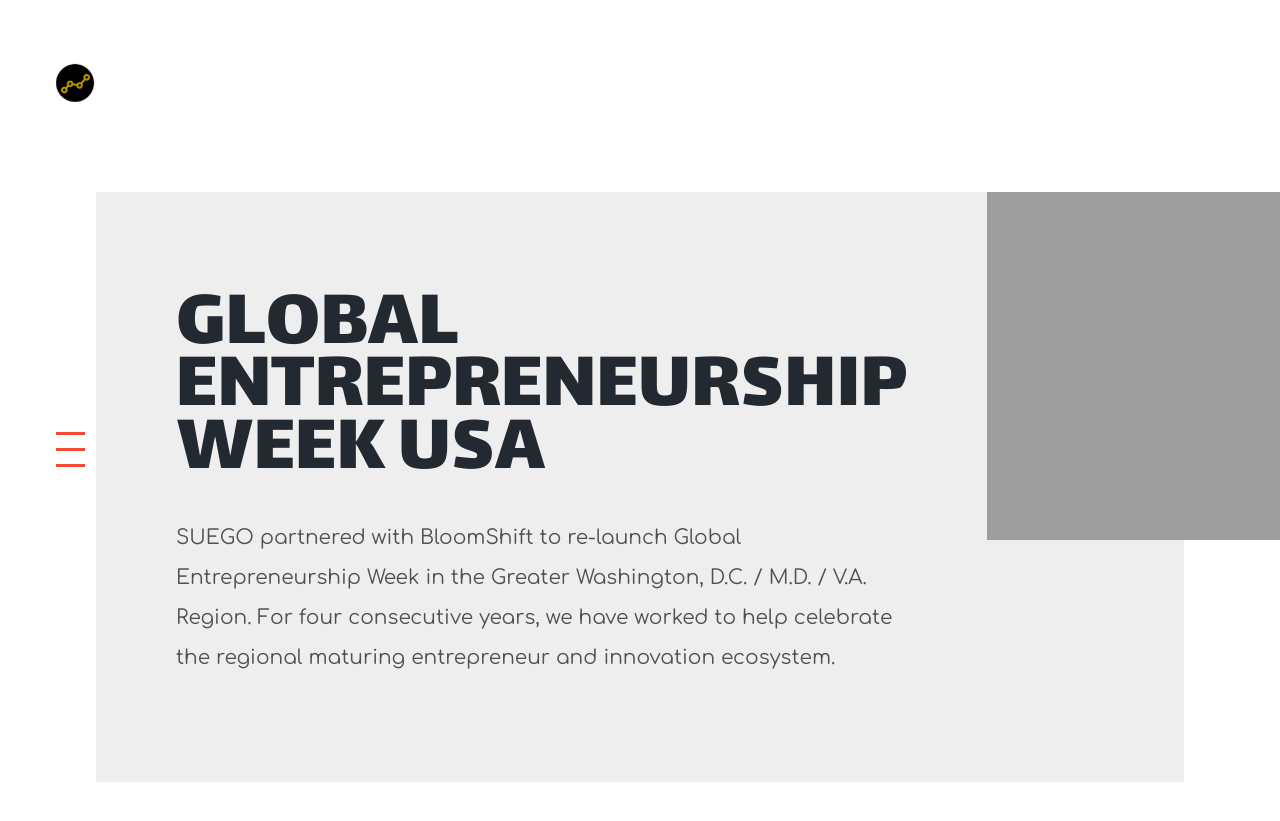
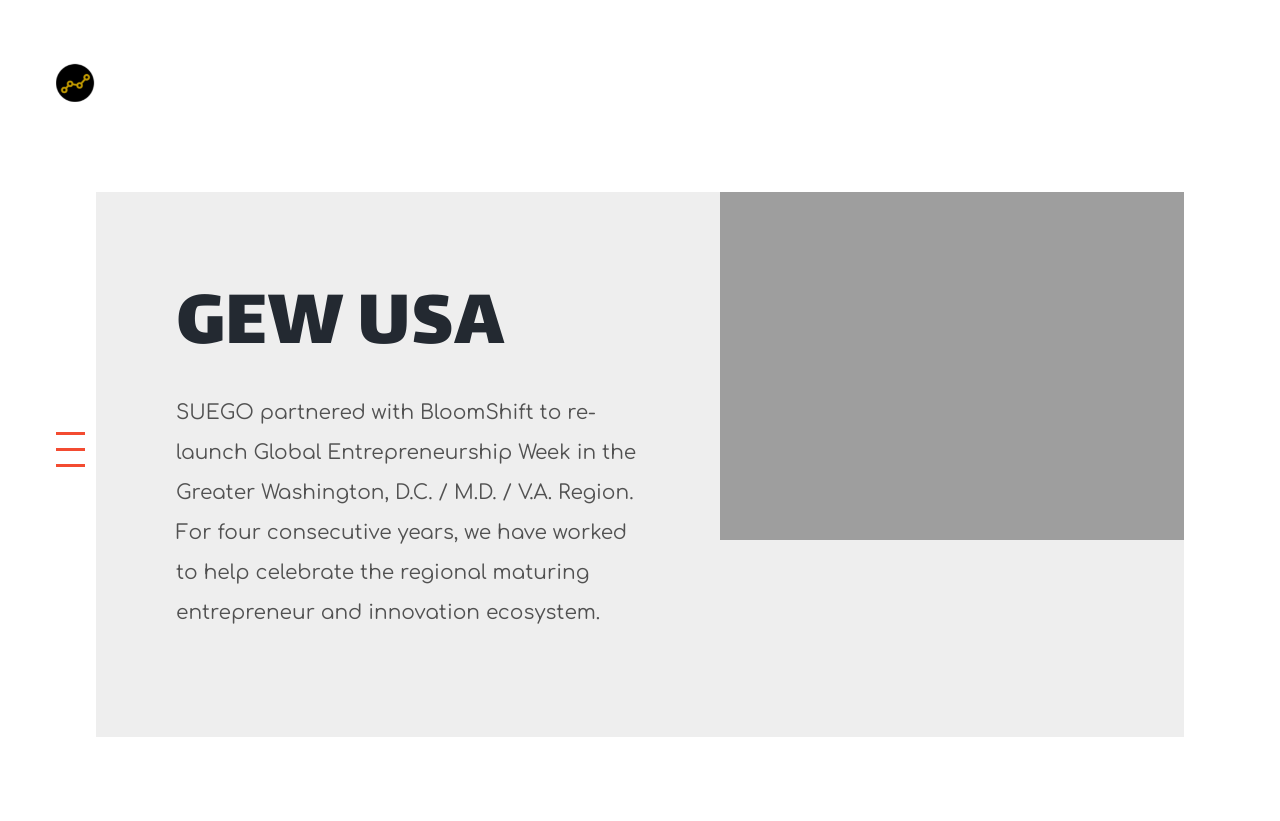
Before and after one commit to bloomshift/bloomshift.github.io, a Jekyll site: the page built from projects.html, in a window 1280 px wide and 900 px high, scrolled down 7637 px. Shown: the top 821 px of the window. Built offline with Jekyll 4.4.1, drawn with Linux system fonts in a browser that asks for light colours.

Commit message:
update language

```diff
--- a/_includes/cre8_projects_body.html
+++ b/_includes/cre8_projects_body.html
@@ -133,7 +133,7 @@
         <div class="row">
             <div class="col">
                 <div class="post-box">
-                    <div class="text-holder"> <a class="title">Global Entrepreneurship Week USA</a>
+                    <div class="text-holder"> <a class="title">GEW USA</a>
                         <div class="text">SUEGO partnered with BloomShift to re-launch Global Entrepreneurship Week in the Greater Washington, D.C. / M.D. / V.A. Region. For four consecutive years, we have worked to help celebrate the regional maturing entrepreneur and innovation ecosystem.</div>
                     </div>
                     <div class="img-holder">
```
